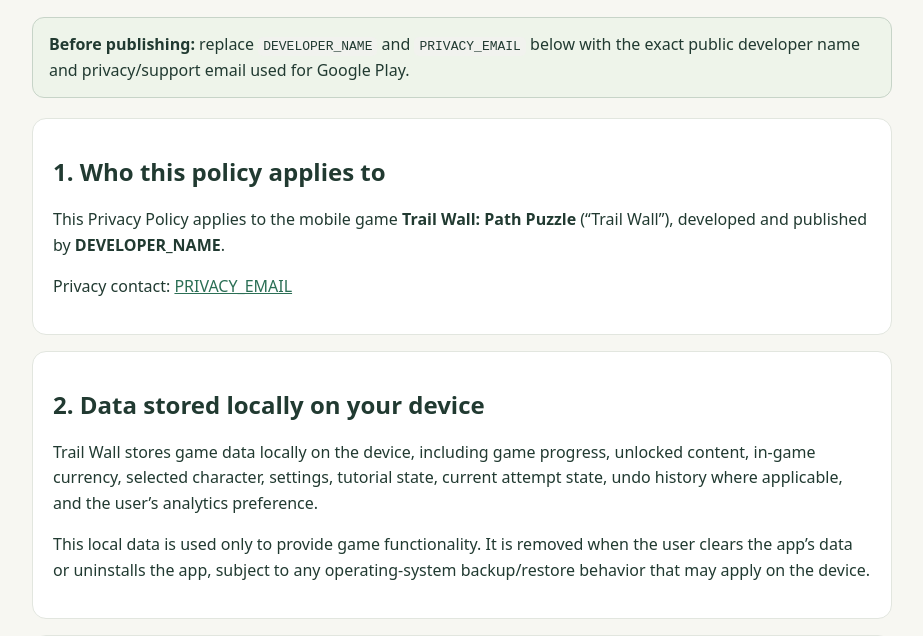
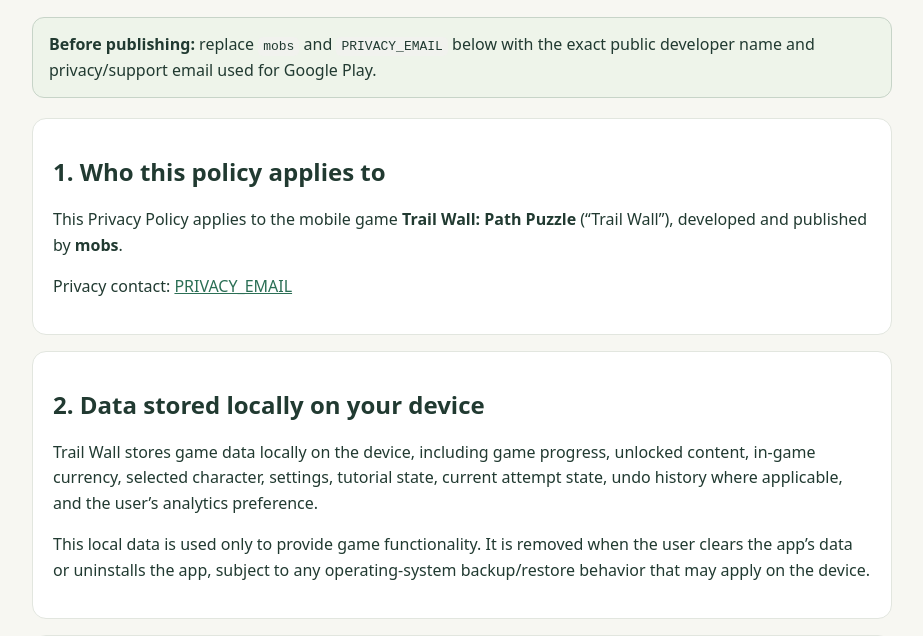
Before and after one commit to skywing-fmall/trail-wall-privacy, a plain HTML site: page index.html in a window 1280 px wide. Shown: the part 164-800 px from the top of the page, without its empty margins (178-1101 px from the left). Drawn offline with Linux system fonts and the light colour scheme.

Commit message:
Update index.html
Fix name

```diff
--- a/index.html
+++ b/index.html
@@ -21,10 +21,10 @@
   <h1>Privacy Policy — Trail Wall: Path Puzzle</h1>
   <p class="muted">Package: <code>org.trailwall.game</code><br>Last updated: 26 September 2026</p>
 
-  <div class="notice"><strong>Before publishing:</strong> replace <code>DEVELOPER_NAME</code> and <code>PRIVACY_EMAIL</code> below with the exact public developer name and privacy/support email used for Google Play.</div>
+  <div class="notice"><strong>Before publishing:</strong> replace <code>mobs</code> and <code>PRIVACY_EMAIL</code> below with the exact public developer name and privacy/support email used for Google Play.</div>
 
   <section><h2>1. Who this policy applies to</h2>
-  <p>This Privacy Policy applies to the mobile game <strong>Trail Wall: Path Puzzle</strong> (“Trail Wall”), developed and published by <strong>DEVELOPER_NAME</strong>.</p>
+  <p>This Privacy Policy applies to the mobile game <strong>Trail Wall: Path Puzzle</strong> (“Trail Wall”), developed and published by <strong>mobs</strong>.</p>
   <p>Privacy contact: <a href="mailto:PRIVACY_EMAIL">PRIVACY_EMAIL</a></p></section>
 
   <section><h2>2. Data stored locally on your device</h2>
@@ -80,7 +80,7 @@
   <p>This policy may be updated when Trail Wall’s features, SDKs, data practices, or legal requirements change. The “Last updated” date at the top of this page will be changed when the policy is revised.</p></section>
 
   <section><h2>10. Contact</h2>
-  <p>Developer: <strong>DEVELOPER_NAME</strong><br>Privacy/support email: <a href="mailto:PRIVACY_EMAIL">PRIVACY_EMAIL</a></p></section>
+  <p>Developer: <strong>mobs</strong><br>Privacy/support email: <a href="mailto:PRIVACY_EMAIL">PRIVACY_EMAIL</a></p></section>
 
   <hr>
 
@@ -88,7 +88,7 @@
   <p class="muted">Пакет: <code>org.trailwall.game</code><br>Последнее обновление: 26 сентября 2026 г.</p>
 
   <section><h2>1. К чему применяется эта политика</h2>
-  <p>Эта Политика конфиденциальности относится к мобильной игре <strong>«След становится стеной» / Trail Wall: Path Puzzle</strong>, разработанной и опубликованной <strong>DEVELOPER_NAME</strong>.</p>
+  <p>Эта Политика конфиденциальности относится к мобильной игре <strong>«След становится стеной» / Trail Wall: Path Puzzle</strong>, разработанной и опубликованной <strong>mobs</strong>.</p>
   <p>Контакт по вопросам конфиденциальности: <a href="mailto:PRIVACY_EMAIL">PRIVACY_EMAIL</a></p></section>
 
   <section><h2>2. Данные, сохраняемые локально на устройстве</h2>
@@ -134,7 +134,7 @@
   <p>Политика может обновляться при изменении функций Trail Wall, SDK, практик обработки данных или требований законодательства. Дата последнего обновления будет изменена вверху этой страницы.</p></section>
 
   <section><h2>10. Контакты</h2>
-  <p>Разработчик: <strong>DEVELOPER_NAME</strong><br>Email для вопросов конфиденциальности и поддержки: <a href="mailto:PRIVACY_EMAIL">PRIVACY_EMAIL</a></p></section>
+  <p>Разработчик: <strong>mobs</strong><br>Email для вопросов конфиденциальности и поддержки: <a href="mailto:PRIVACY_EMAIL">PRIVACY_EMAIL</a></p></section>
 </main>
 </body>
 </html>
```
